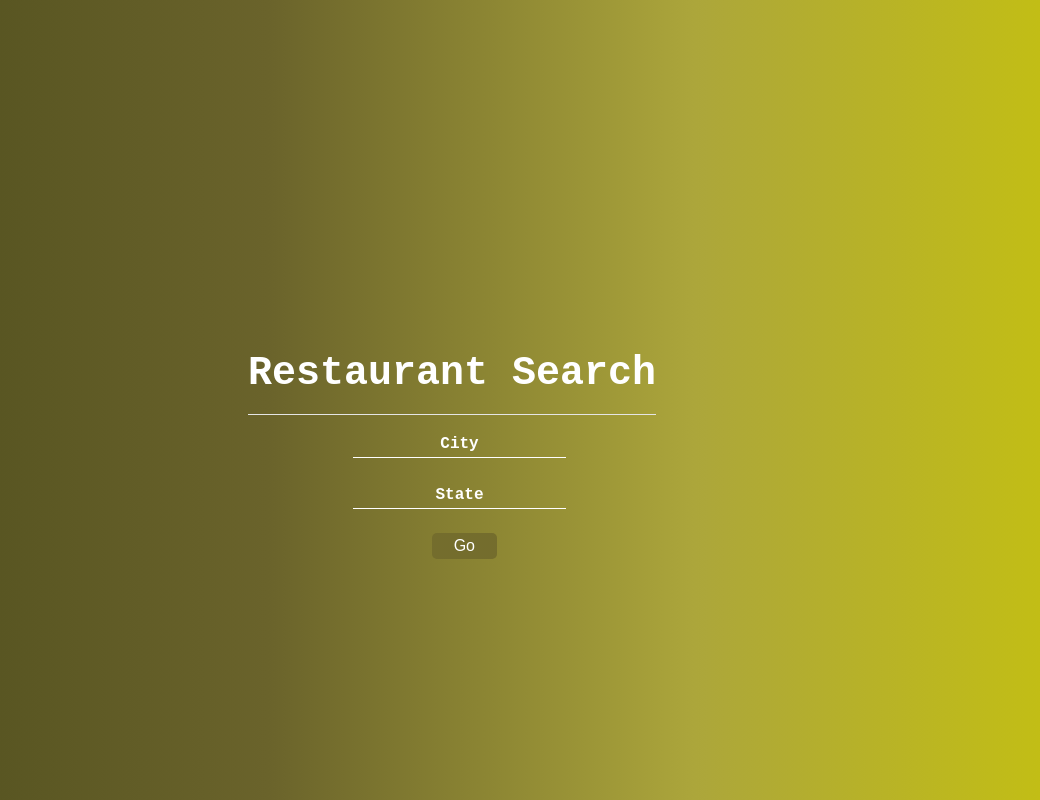
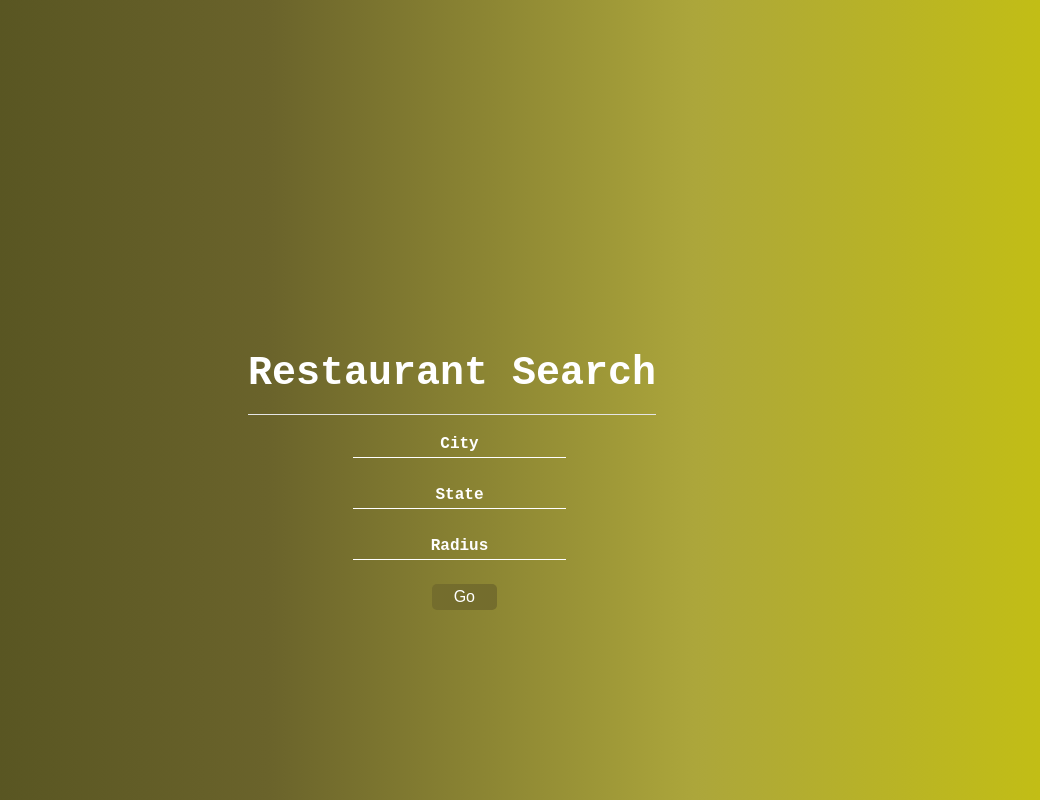
Before and after one commit to angelbenoit/RestaurantSearch, a React (Create React App) app: page / in a window 1280 px wide. Shown: the whole page, without its empty margins (159-1199 px from the left). Built offline with nearby package versions, Linux system fonts and the light colour scheme.

Commit message:
allow user to pick a radius in miles

```diff
--- a/src/App.js
+++ b/src/App.js
@@ -1,5 +1,6 @@
 import React, { Component } from 'react';
 import './App.css';
+
 import Homepage from './Components/Homepage';
 import List from './Components/List';
 
@@ -16,11 +17,13 @@ class App extends Component {
 
             city: "",
             state: "",
+            radius: "",
             latitude: 0,
             longitude: 0
         };
         this.getCity = this.getCity.bind(this);
         this.getState = this.getState.bind(this);
+        this.getRadius = this.getRadius.bind(this);
         this.check = this.check.bind(this);
         this.reset = this.reset.bind(this);
     }
@@ -33,6 +36,11 @@ class App extends Component {
     getState = (event) => {
         event.preventDefault();
         this.setState({state: event.target.value});
+    };
+
+    getRadius = (event) => {
+        event.preventDefault();
+        this.setState({radius: event.target.value});
     };
 
     toggle = () => {
@@ -67,7 +75,8 @@ class App extends Component {
     };
 
     getList = () => {
-        let url = `https://cors-anywhere.herokuapp.com/https://maps.googleapis.com/maps/api/place/nearbysearch/json?key=AIzaSyBCU4IDU4yztAJarEW4YxUwpIRPsqSSxI4&location=${this.state.latitude},${this.state.longitude}&radius=2000&type=restaurant`;
+        let radius = (Number(this.state.radius) * 1609.344);
+        let url = `https://cors-anywhere.herokuapp.com/https://maps.googleapis.com/maps/api/place/nearbysearch/json?key=AIzaSyBCU4IDU4yztAJarEW4YxUwpIRPsqSSxI4&location=${this.state.latitude},${this.state.longitude}&radius=${radius}&type=restaurant`;
         console.log(url);
         fetch(url)
             .then((response) => response.json())
@@ -86,7 +95,10 @@ class App extends Component {
                                         getCity={this.getCity}
                                         state={this.state.state}
                                         getState={this.getState}
+                                        radius={this.state.radius}
+                                        getRadius={this.getRadius}
                                         check={this.check}
+                                        reset={this.reset}
                                        />}
             {/*if homeActive is true, display Homepage component*/}
 
--- a/src/Components/Homepage.js
+++ b/src/Components/Homepage.js
@@ -5,6 +5,7 @@ class Homepage extends Component{
     render(){
         return (
                 <div id="homepage">
+                    {this.props.reset}
                     <h1>Restaurant Search</h1>
                     <hr/>
                     <form>
@@ -22,8 +23,16 @@ class Homepage extends Component{
                                placeholder="State"
                                onChange={this.props.getState}/>
                         <br/><br/>
+                        <input id="homepage-form-input"
+                               value={this.props.radius}
+                               type="text"
+                               required
+                               placeholder="Radius"
+                               onChange={this.props.getRadius}/>
+                        <br/><br/>
                         {/*if the length of city and state is 0, then the button will be disabled*/}
-                                <button disabled={!(this.props.city.length > 0 && this.props.state.length > 0)}
+                                <button disabled={!((this.props.city.length > 0 && this.props.state.length > 0)
+                                                    && (this.props.radius > 0))}
                                         onClick={this.props.check}
                                 >
                                         Go
--- a/src/index.js
+++ b/src/index.js
@@ -4,5 +4,7 @@ import './index.css';
 import App from './App';
 import registerServiceWorker from './registerServiceWorker';
 
-ReactDOM.render(<App />, document.getElementById('root'));
+ReactDOM.render(
+        <App />
+    , document.getElementById('root'));
 registerServiceWorker();
```
